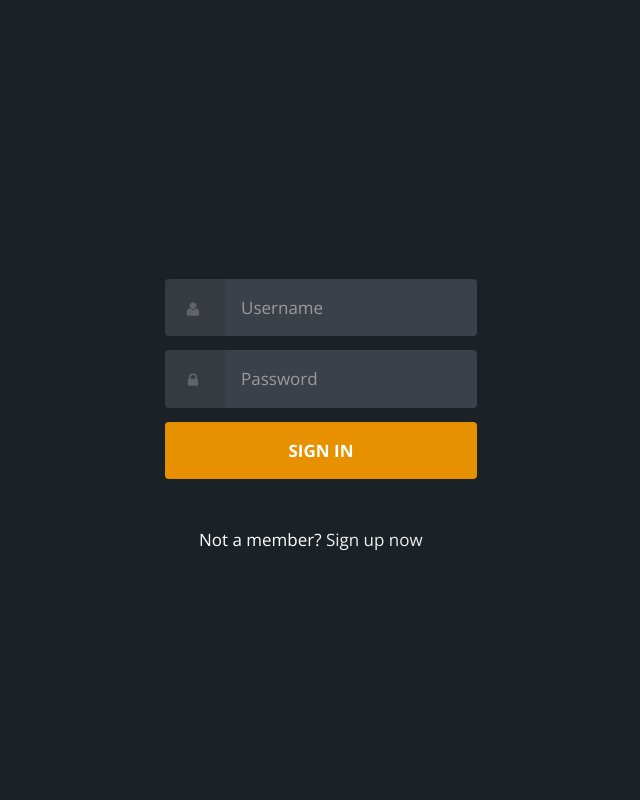
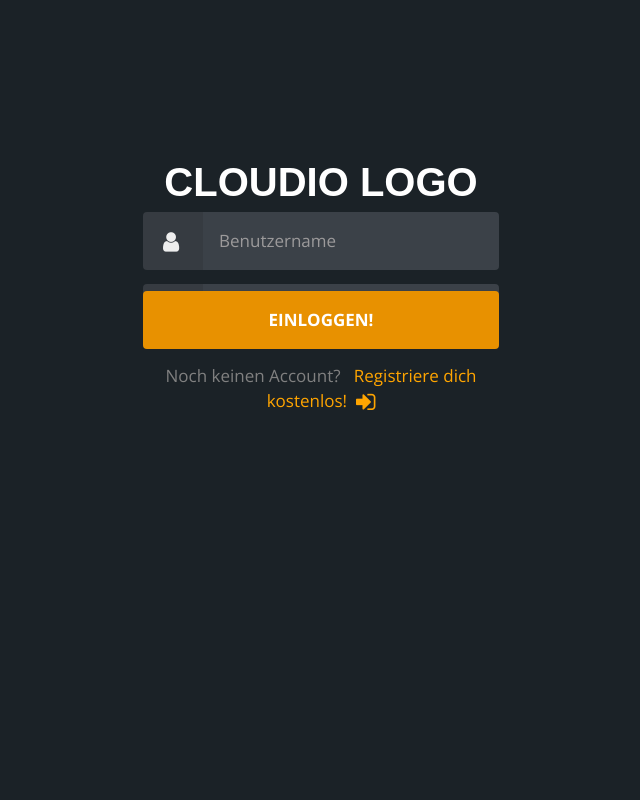
Before and after one commit to zntr1/Cloudio, a PHP site: page /public/login.html in a window 1280 px wide. Shown: the whole page, without its empty margins (319-959 px from the left). Run offline with PHP 8.4, Linux system fonts and the light colour scheme.

Commit message:
CSS angepasst, Seiten hinzugefügt, Dinge gefixt, Dinge gemacht, uff ich bin kaputt

```diff
--- a/css/login.css
+++ b/css/login.css
@@ -14,6 +14,7 @@ body {
     display: -webkit-box;
     display: -ms-flexbox;
     display: flex;
+    top:-15vh;
     position: relative;
     -webkit-box-orient: vertical;
     -webkit-box-direction: normal;
@@ -232,10 +233,10 @@ form label {
 form {
 
     display: inline;
-    max-width: 50vw;
-    max-heigth: 50vh;
-    width: 50vw;
-    height: 50vh;
+    max-width: 30vw;
+    max-heigth: 30vh;
+    width: 30vw;
+    height: 28vh;
     position: relative;
 }
 
--- a/public/login.html
+++ b/public/login.html
@@ -1,42 +1,49 @@
 <!DOCTYPE html>
-<html lang="en" >
+<html lang="en">
 <head>
     <meta charset="UTF-8">
     <title>Login</title>
     <link href="https://fonts.googleapis.com/css?family=Open+Sans:400,700" rel="stylesheet">
+
+    <link rel="stylesheet" href="../css/contentStyles.css">
+    <link rel="stylesheet" href="../css/styles.css">
     <link rel="stylesheet" href="../css/login.css">
-
+    <link rel="stylesheet" href="https://cdnjs.cloudflare.com/ajax/libs/font-awesome/4.7.0/css/font-awesome.min.css">
 
 </head>
 
 <body>
 <body class="align">
 
-  <div class="grid">
-
+<H5 style="font-size: 40px; margin: 0;"> CLOUDIO LOGO </H5>
 <form action="../script/login.php" method="POST" class="form login">
 
     <div class="form__field">
-        <label for="login__username"><svg class="icon"><use xmlns:xlink="http://www.w3.org/1999/xlink" xlink:href="#user"></use></svg><span class="hidden">Username</span></label>
-        <input id="login__username" type="text" name="username" class="form__input" placeholder="Username" required>
+            <label for="login__username">
+                <i class="fa fa-user fa-lg"></i>
+            </label>
+        <input id="login__username" type="text" name="username" class="form__input" placeholder="Benutzername" required>
     </div>
 
     <div class="form__field">
-        <label for="login__password"><svg class="icon"><use xmlns:xlink="http://www.w3.org/1999/xlink" xlink:href="#lock"></use></svg><span class="hidden">Password</span></label>
+            <label for="login__password">
+                <i class="fa fa-lock fa-lg"></i>
+            </label>
         <input id="login__password" type="password" name="password" class="form__input" placeholder="Password" required>
     </div>
 
+
+    <div class="unten">
         <div class="form__field">
-        <input type="submit" value="Sign In">
+            <input type="submit" value="Einloggen!">
         </div>
+        <p class="text--center">Noch keinen Account? &nbsp;&nbsp;<a style="color: orange;" href="../public/register.php">Registriere dich kostenlos! &nbsp;<i class="fa fa-sign-in fa-lg"></i> </a>
 
+        </p>
+    </div>
 </form>
 
-    <p class="text--center">Not a member? <a href="#">Sign up now</a> <svg class="icon"><use xmlns:xlink="http://www.w3.org/1999/xlink" xlink:href="assets/images/icons.svg#arrow-right"></use></svg></p>
 
-  </div>
-
-  <svg xmlns="http://www.w3.org/2000/svg" class="icons"><symbol id="arrow-right" viewBox="0 0 1792 1792"><path d="M1600 960q0 54-37 91l-651 651q-39 37-91 37-51 0-90-37l-75-75q-38-38-38-91t38-91l293-293H245q-52 0-84.5-37.5T128 1024V896q0-53 32.5-90.5T245 768h704L656 474q-38-36-38-90t38-90l75-75q38-38 90-38 53 0 91 38l651 651q37 35 37 90z"/></symbol><symbol id="lock" viewBox="0 0 1792 1792"><path d="M640 768h512V576q0-106-75-181t-181-75-181 75-75 181v192zm832 96v576q0 40-28 68t-68 28H416q-40 0-68-28t-28-68V864q0-40 28-68t68-28h32V576q0-184 132-316t316-132 316 132 132 316v192h32q40 0 68 28t28 68z"/></symbol><symbol id="user" viewBox="0 0 1792 1792"><path d="M1600 1405q0 120-73 189.5t-194 69.5H459q-121 0-194-69.5T192 1405q0-53 3.5-103.5t14-109T236 1084t43-97.5 62-81 85.5-53.5T538 832q9 0 42 21.5t74.5 48 108 48T896 971t133.5-21.5 108-48 74.5-48 42-21.5q61 0 111.5 20t85.5 53.5 62 81 43 97.5 26.5 108.5 14 109 3.5 103.5zm-320-893q0 159-112.5 271.5T896 896 624.5 783.5 512 512t112.5-271.5T896 128t271.5 112.5T1280 512z"/></symbol></svg>
 
 </body>
 
--- a/public/register.php
+++ b/public/register.php
@@ -10,7 +10,7 @@ require_once '../script/dbConfig.php';
 
     <link rel="stylesheet" href="../css/contentStyles.css">
     <link rel="stylesheet" href="../css/styles.css">
-    <link rel="stylesheet" href="../css/login.css">
+    <link rel="stylesheet" href="../css/register.css">
     <link rel="stylesheet" href="https://cdnjs.cloudflare.com/ajax/libs/font-awesome/4.7.0/css/font-awesome.min.css">
 </head>
 
@@ -114,8 +114,7 @@ require_once '../script/dbConfig.php';
         <input type="submit" value="Registrieren">
     </div>
 
-    <p class="text--center">Schon registriert? <a style="color: orange;" href="../public/login.html"> &nbsp; Logge dich ein!
-            <i class="fa fa-sign-in fa-lg"></i> </a>
+    <p class="text--center">Schon registriert? &nbsp;&nbsp;<a style="color: orange;" href="../public/login.html">Logge dich ein! &nbsp;<i class="fa fa-sign-in fa-lg"></i> </a>
 
     </p>
 </div>
--- a/public/userProfilePage.php
+++ b/public/userProfilePage.php
@@ -50,8 +50,8 @@ $totalStats = getFolderSize();
         <div class="row">
             <div class="col-lg-12">
 
-                <h2>Gesamte Hochgeladene Größe: <?php echo $totalStats[0] ?></h2>
-                <h2>Gesamte Dateien: <?php echo $totalStats[1] ?></h2>
+                <h2>Gesamtupload: <?php echo $totalStats[0] ?></h2>
+                <h2>Anzahl Dateien: <?php echo $totalStats[1] ?></h2>
 
             </div>
         </div>
--- a/script/readFileSystem.php
+++ b/script/readFileSystem.php
@@ -40,7 +40,7 @@ function readFileSystem()
                         <td>$date</td>
                         <td>$userName</td>
                         <td>$size</td>
-                        <td><a href='../script/deleteFile.php?file=$entry'>Löschen</a></td>
+                        <td><a class='fa fa-close fa-lg red' href='../script/deleteFile.php?file=$entry'></a></td>
                      </tr>";
                 $counter++;
             }
```
Also changed, not shown: css/downloadTable.css (+12 -2 lines), css/styles.css (+12 -10 lines), public/index.html (+9 -11 lines), userData/Test123/test.txt (deleted). Lines whose indentation alone changed are shown as unchanged.
